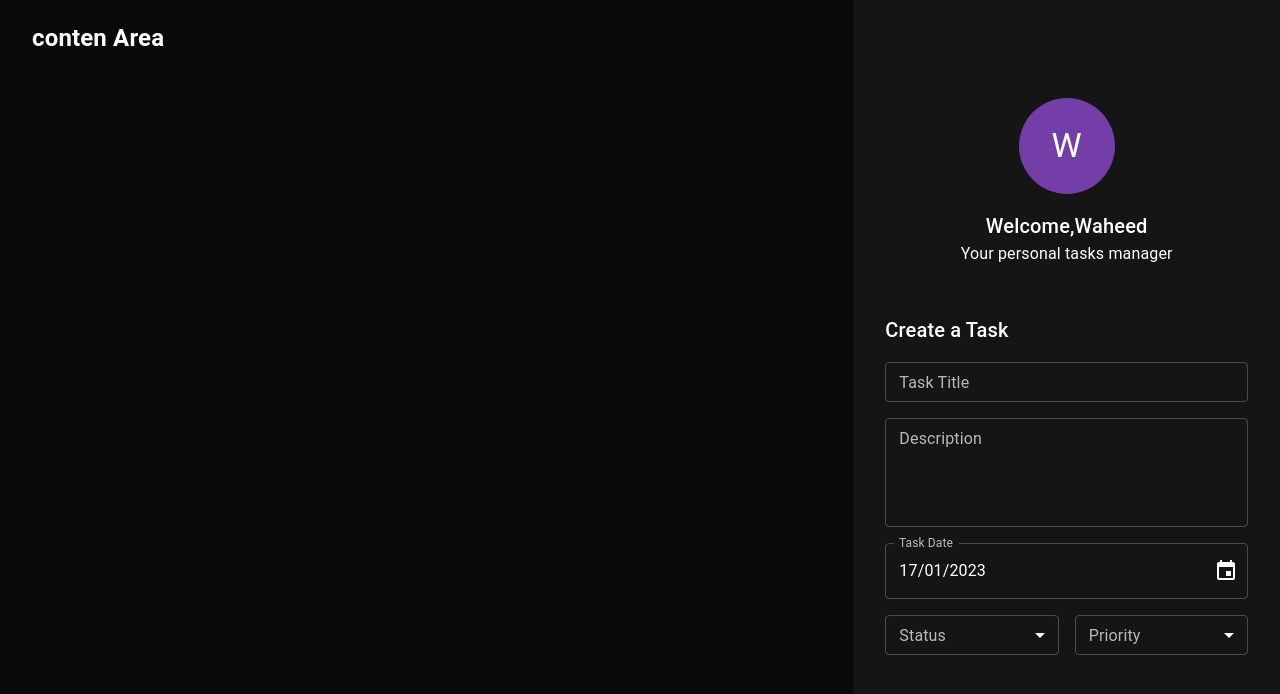
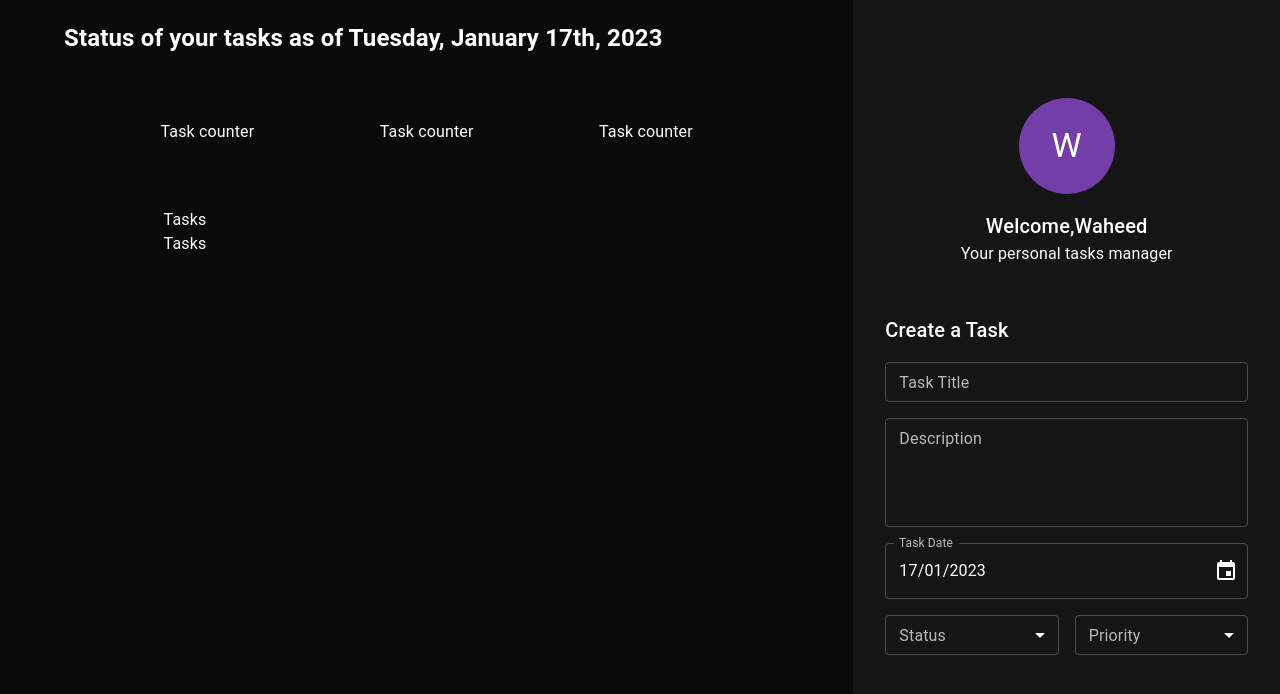
Before and after one commit to waheed-dev/react-typescript-tasksApp-frontend, a React (Vite) app: page / in a window 1280 px wide. Shown: the top 694 px of the page. Built offline with nearby package versions, Linux system fonts and the light colour scheme.

Commit message:
add layout for task area

```diff
--- a/src/components/taskArea/TaskArea.tsx
+++ b/src/components/taskArea/TaskArea.tsx
@@ -1,10 +1,31 @@
 import {FC, ReactElement} from "react";
-import {Grid} from '@mui/material'
-
+import {Grid,Box} from '@mui/material'
+import {format} from 'date-fns'
 const TaskArea : FC = () : ReactElement => {
   return (
       <Grid item md={8} px={4}>
-          <h2>conten Area</h2>
+          <Box mb={8} px={4}>
+              <h2>Status of your tasks as of {format(new Date(),'PPPP')}</h2>
+          </Box>
+          <Grid container display={'flex'} justifyContent={'center'}>
+              <Grid item
+                    display={'flex'}
+                    flexDirection={'row'}
+                    justifyContent={'space-around'}
+                    alignItems={'center'}
+                    md={10}
+                    xs={12}
+                    mb={8}
+              >
+                  <Box>Task counter</Box>
+                  <Box>Task counter</Box>
+                  <Box>Task counter</Box>
+              </Grid>
+              <Grid item display={'flex'} flexDirection={'column'} xs={10} md={8}>
+                  <Box>Tasks</Box>
+                  <Box>Tasks</Box>
+              </Grid>
+          </Grid>
       </Grid>
   )
 }
```
